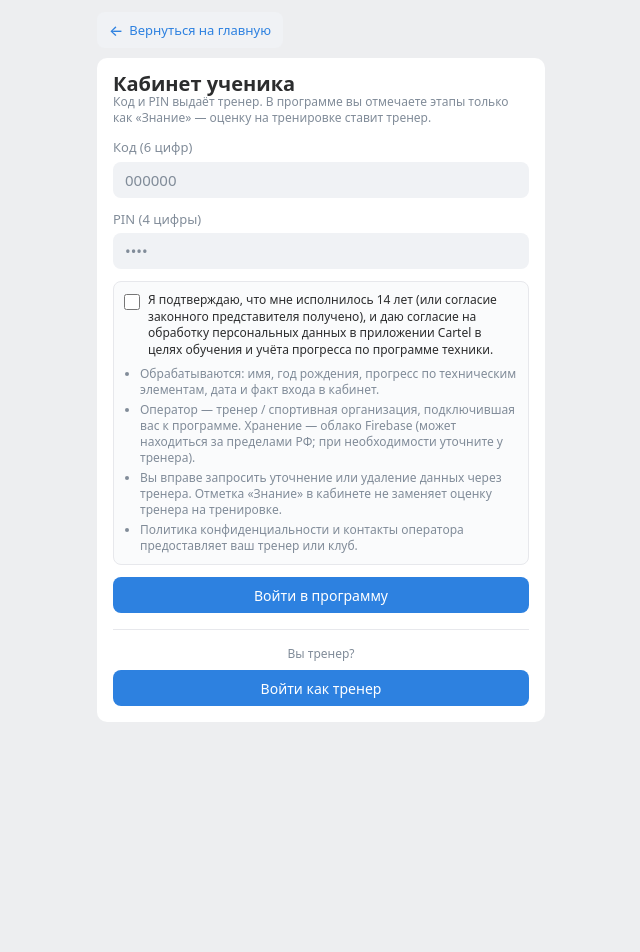
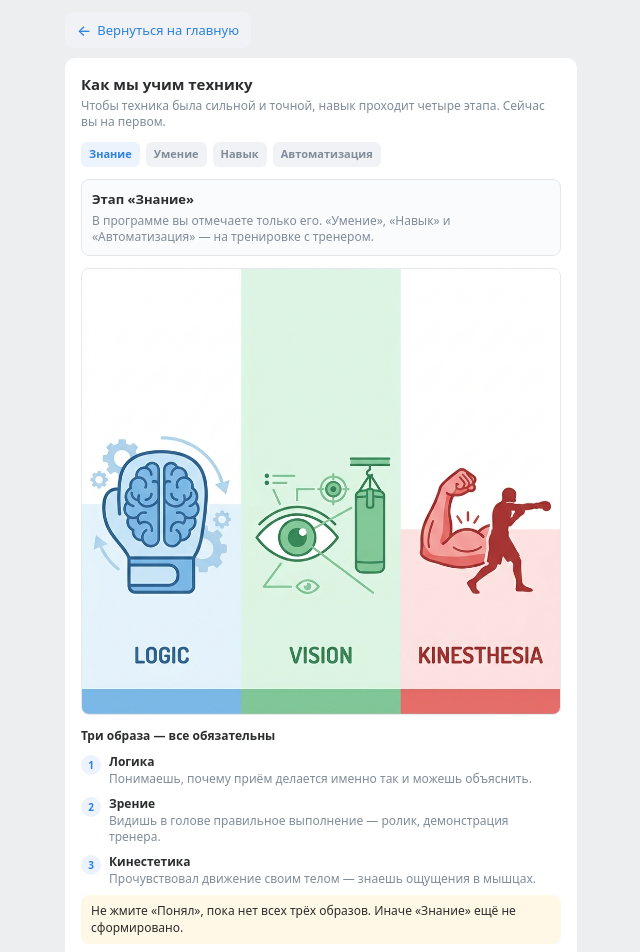
Before and after one commit to stepanecilia-stack/cartel, a React (Vite) app: page /student-login in a window 1280 px wide. Shown: the top 952 px of the page, without its empty margins (319-959 px from the left). Before the commit the page ends 800 px from the top, so only its background shows below. Built offline with nearby package versions, Linux system fonts and the light colour scheme; no server answers.

Commit message:
Стр ученика

```diff
--- /dev/null
+++ b/src/components/student/StudentKnowledgeIntro.jsx
@@ -0,0 +1,78 @@
+import {
+  KNOWLEDGE_THREE_IMAGES,
+  MOTOR_SKILL_STAGES,
+  STUDENT_KNOWLEDGE_INTRO_IMAGE,
+} from '../../constants/studentPortalKnowledgeGuide.js'
+import { vk } from '../../utils/vkUi.js'
+
+/**
+ * @param {{ onContinue?: () => void, showContinue?: boolean }} props
+ */
+export default function StudentKnowledgeIntro({ onContinue, showContinue = true }) {
+  return (
+    <section className={`${vk.cardPadded} space-y-3`}>
+      <div>
+        <h2 className={vk.h2}>Как мы учим технику</h2>
+        <p className={`mt-1 ${vk.mutedXs}`}>
+          Чтобы техника была сильной и точной, навык проходит четыре этапа. Сейчас вы на первом.
+        </p>
+      </div>
+
+      <ol className="flex flex-wrap gap-1.5">
+        {MOTOR_SKILL_STAGES.map((stage) => (
+          <li
+            key={stage.key}
+            className={`rounded-md px-2 py-1 text-[11px] font-semibold ${
+              stage.active
+                ? 'bg-[#ecf3fc] text-[#2d81e0]'
+                : 'bg-[#f0f2f5] text-[#818c99]'
+            }`}
+          >
+            {stage.label}
+          </li>
+        ))}
+      </ol>
+
+      <div className="rounded-lg border border-[#e7e8ec] bg-[#fafbfc] p-2.5">
+        <p className="text-[13px] font-semibold text-[#2c2d2e]">Этап «Знание»</p>
+        <p className={`mt-1 ${vk.mutedXs}`}>
+          В программе вы отмечаете только его. «Умение», «Навык» и «Автоматизация» — на тренировке с тренером.
+        </p>
+      </div>
+
+      <img
+        src={STUDENT_KNOWLEDGE_INTRO_IMAGE}
+        alt="Логика, зрение и кинестетика — три образа этапа «Знание»"
+        className="w-full rounded-lg border border-[#e7e8ec] bg-white"
+        loading="lazy"
+        decoding="async"
+      />
+
+      <div className="space-y-2">
+        <p className="text-[12px] font-semibold text-[#2c2d2e]">Три образа — все обязательны</p>
+        <ul className="space-y-2">
+          {KNOWLEDGE_THREE_IMAGES.map((item) => (
+            <li key={item.key} className="flex gap-2">
+              <span className="mt-0.5 flex h-5 w-5 shrink-0 items-center justify-center rounded-full bg-[#ecf3fc] text-[10px] font-bold text-[#2d81e0]">
+                {item.key === 'logic' ? '1' : item.key === 'vision' ? '2' : '3'}
+              </span>
+              <div className="min-w-0">
+                <p className="text-[12px] font-semibold text-[#2c2d2e]">{item.title}</p>
+                <p className={vk.mutedXs}>{item.text}</p>
+              </div>
+            </li>
+          ))}
+        </ul>
+        <p className={`rounded-lg bg-[#fff8e6] px-2.5 py-2 text-[12px] leading-snug text-[#2c2d2e]`}>
+          Не жмите «Понял», пока нет всех трёх образов. Иначе «Знание» ещё не сформировано.
+        </p>
+      </div>
+
+      {showContinue && onContinue ? (
+        <button type="button" onClick={onContinue} className={`w-full ${vk.btnPrimary}`}>
+          Понятно — к программе
+        </button>
+      ) : null}
+    </section>
+  )
+}
--- /dev/null
+++ b/src/constants/studentPortalKnowledgeGuide.js
@@ -0,0 +1,47 @@
+/** Текст инструкции «Знание» для кабинета ученика. */
+export const STUDENT_KNOWLEDGE_INTRO_STORAGE_KEY = 'cartel_student_knowledge_intro_v1'
+
+export const MOTOR_SKILL_STAGES = [
+  { key: 'knowledge', label: 'Знание', active: true },
+  { key: 'skill', label: 'Умение', active: false },
+  { key: 'habit', label: 'Навык', active: false },
+  { key: 'automation', label: 'Автоматизация', active: false },
+]
+
+export const KNOWLEDGE_THREE_IMAGES = [
+  {
+    key: 'logic',
+    title: 'Логика',
+    text: 'Понимаешь, почему приём делается именно так и можешь объяснить.',
+  },
+  {
+    key: 'vision',
+    title: 'Зрение',
+    text: 'Видишь в голове правильное выполнение — ролик, демонстрация тренера.',
+  },
+  {
+    key: 'kinesthesia',
+    title: 'Кинестетика',
+    text: 'Прочувствовал движение своим телом — знаешь ощущения в мышцах.',
+  },
+]
+
+export const STUDENT_KNOWLEDGE_INTRO_IMAGE = '/student-knowledge-three-images.png'
+
+export function isStudentKnowledgeIntroDismissed(studentId) {
+  if (!studentId) return false
+  try {
+    return localStorage.getItem(`${STUDENT_KNOWLEDGE_INTRO_STORAGE_KEY}_${studentId}`) === '1'
+  } catch {
+    return false
+  }
+}
+
+export function dismissStudentKnowledgeIntro(studentId) {
+  if (!studentId) return
+  try {
+    localStorage.setItem(`${STUDENT_KNOWLEDGE_INTRO_STORAGE_KEY}_${studentId}`, '1')
+  } catch {
+    /* ignore */
+  }
+}
--- a/src/pages/StudentLearnPage.jsx
+++ b/src/pages/StudentLearnPage.jsx
@@ -25,6 +25,11 @@ import { mapCombinationsToDisplayAtoms } from '../utils/techniqueCatalog.js'
 import { readPortalSession, clearPortalSession } from '../utils/studentPortalAuth.js'
 import { formatFirestoreErrorMessage } from '../utils/firestoreErrorMessage.js'
 import { vk } from '../utils/vkUi.js'
+import StudentKnowledgeIntro from '../components/student/StudentKnowledgeIntro.jsx'
+import {
+  dismissStudentKnowledgeIntro,
+  isStudentKnowledgeIntroDismissed,
+} from '../constants/studentPortalKnowledgeGuide.js'
 
 const KNOWLEDGE_LABEL = TECH_DOMINANCE_OPTIONS.find((o) => o.key === STUDENT_PORTAL_LEVEL)?.label ?? 'Знание'
 
@@ -45,6 +50,7 @@ export default function StudentLearnPage() {
   const [loadError, setLoadError] = useState('')
   const [saveError, setSaveError] = useState('')
   const [saving, setSaving] = useState(false)
+  const [introDismissed, setIntroDismissed] = useState(true)
 
   useEffect(() => {
     if (!session?.studentId) {
@@ -57,6 +63,7 @@ export default function StudentLearnPage() {
         const s = await fetchStudentForPortalSession(session.studentId)
         if (cancelled) return
         setStudent(s)
+        setIntroDismissed(isStudentKnowledgeIntroDismissed(s.id))
       } catch (e) {
         if (cancelled) return
         console.error(e)
@@ -203,6 +210,25 @@ export default function StudentLearnPage() {
 
   const name = displayNameFromStudent(student)
 
+  const handleIntroContinue = () => {
+    dismissStudentKnowledgeIntro(student.id)
+    setIntroDismissed(true)
+  }
+
+  if (!introDismissed) {
+    return (
+      <main className={`${vk.pageWithNav} px-2 py-3 sm:px-4`}>
+        <div className="mx-auto w-full max-w-2xl space-y-2">
+          <header>
+            <h1 className={vk.h1Lg}>Моя программа</h1>
+            <p className={vk.mutedXs}>{name}</p>
+          </header>
+          <StudentKnowledgeIntro onContinue={handleIntroContinue} />
+        </div>
+      </main>
+    )
+  }
+
   return (
     <main className={`${vk.pageWithNav} px-2 py-3 sm:px-4`}>
       <div className="mx-auto w-full max-w-2xl space-y-2">
@@ -216,9 +242,14 @@ export default function StudentLearnPage() {
           </button>
         </header>
 
-        <p className={vk.noticeInfo}>
-          В кабинете вы отмечаете только «{KNOWLEDGE_LABEL}». Уровни «Умение» и выше ставит тренер на занятии.
-        </p>
+        <button
+          type="button"
+          onClick={() => setIntroDismissed(false)}
+          className={`w-full text-left ${vk.noticeInfo} touch-manipulation`}
+        >
+          Напоминание: этап «{KNOWLEDGE_LABEL}» — три образа (логика, зрение, кинестетика). Нажмите, чтобы
+          открыть схему.
+        </button>
 
         <nav className={`${vk.segmentBar} p-0.5`} aria-label="Этап программы">
           {[1, 2, 3].map((t) => {
--- a/src/pages/StudentPortalLoginPage.jsx
+++ b/src/pages/StudentPortalLoginPage.jsx
@@ -11,6 +11,7 @@ import { formatFirebaseAuthError } from '../utils/firebaseAuthMessages.js'
 import { formatFirestoreErrorMessage } from '../utils/firestoreErrorMessage.js'
 import { exitStudentPortalForCoachLogin } from '../utils/studentPortalAuth.js'
 import { vk } from '../utils/vkUi.js'
+import StudentKnowledgeIntro from '../components/student/StudentKnowledgeIntro.jsx'
 
 function isFirebaseSetupError(err) {
   const code = err && typeof err === 'object' && 'code' in err ? String(err.code) : ''
@@ -80,14 +81,12 @@ export default function StudentPortalLoginPage() {
 
   return (
     <main className={`${vk.pageWithNav} ${vk.pagePad}`}>
-      <div className={`${vk.containerMid} max-w-md space-y-3`}>
+      <div className={`${vk.containerMid} max-w-lg space-y-3`}>
         <BackToHomeBar to="/welcome" />
+        <StudentKnowledgeIntro showContinue={false} />
         <div className={vk.cardPadded}>
-          <h1 className={vk.h1Lg}>Кабинет ученика</h1>
-          <p className={vk.mutedXs}>
-            Код и PIN выдаёт тренер. В программе вы отмечаете этапы только как «Знание» — оценку на тренировке ставит
-            тренер.
-          </p>
+          <h1 className={vk.h1Lg}>Вход в программу</h1>
+          <p className={vk.mutedXs}>Код и PIN выдаёт тренер.</p>
 
           <form className="mt-3 space-y-3" onSubmit={onSubmit}>
             <label className="block">
```
Also changed, not shown: public/student-knowledge-three-images.png (added).
